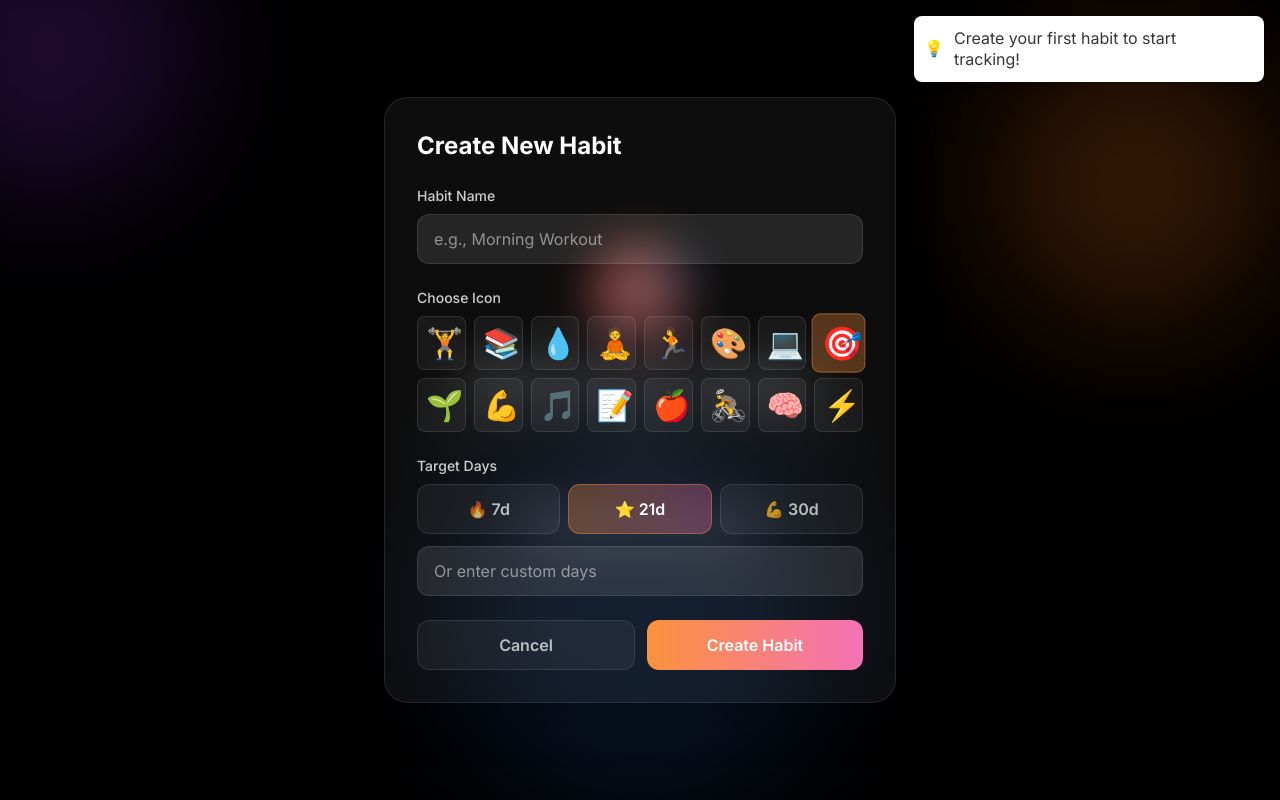
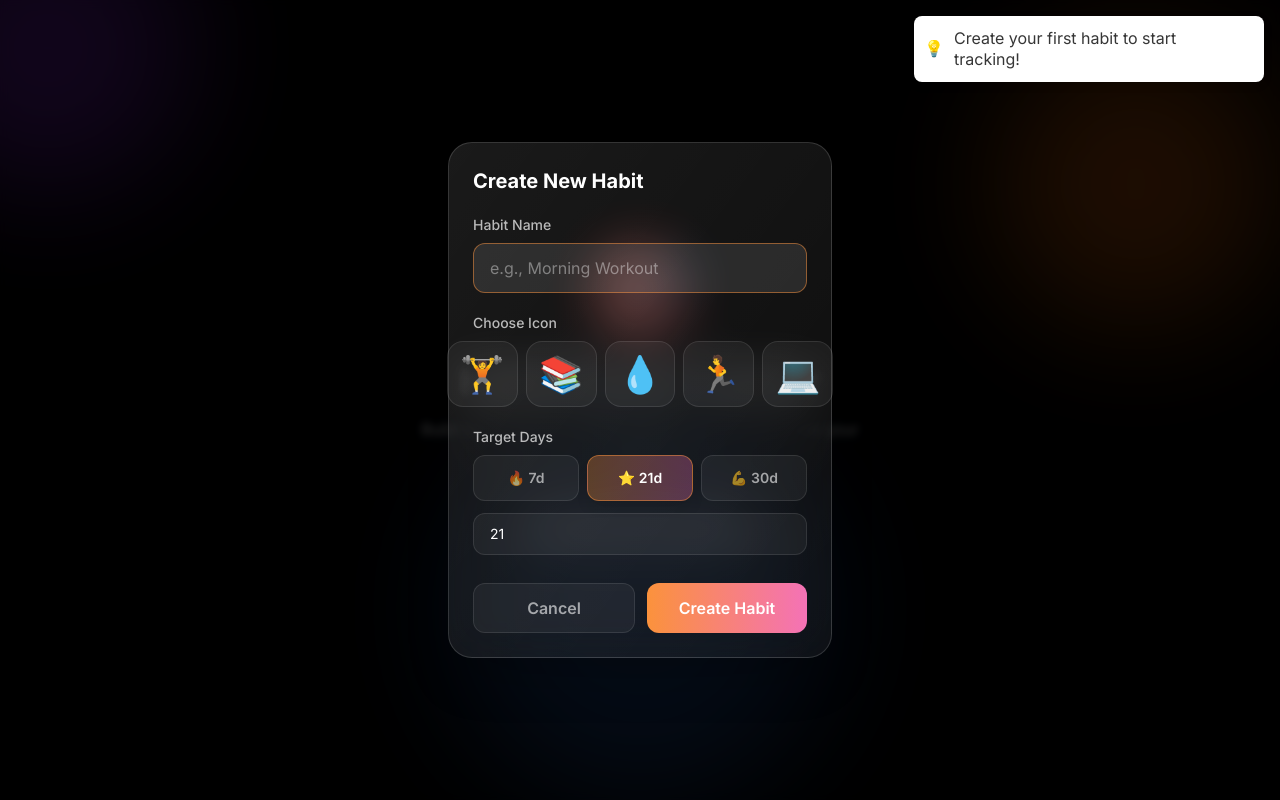
Before and after one commit to bhanu75/Habit-Streak-Tracker, a Next.js app: page / in a window 1280 px wide. Both pictures are taken after a click on the button "Create Your First Habit". Built offline with nearby package versions, Linux system fonts and the light colour scheme.

Commit message:
Update CreateHabitModal.tsx

```diff
--- a/src/components/CreateHabitModal.tsx
+++ b/src/components/CreateHabitModal.tsx
@@ -3,7 +3,6 @@
 import { useState } from "react";
 import { motion, AnimatePresence } from "framer-motion";
 import { useHabitsStore } from "@/store/useHabitsStore";
-import { TARGET_PRESETS } from "@/types/habit";
 import { notify } from "@/lib/notifications";
 
 interface Props {
@@ -11,30 +10,25 @@ interface Props {
   onClose: () => void;
 }
 
-const EMOJI_OPTIONS = [
-  "🏋️", "📚", "💧", "🧘", "🏃", "🎨", "💻", "🎯",
-  "🌱", "💪", "🎵", "📝", "🍎", "🚴", "🧠", "⚡",
-];
+// Simple, most used emojis only
+const EMOJI_OPTIONS = ["🏋️", "📚", "💧", "🏃", "💻"];
 
 export default function CreateHabitModal({ isOpen, onClose }: Props) {
   const { createHabit } = useHabitsStore();
   const [name, setName] = useState("");
   const [emoji, setEmoji] = useState("🎯");
   const [targetDays, setTargetDays] = useState(21);
-  const [customDays, setCustomDays] = useState("");
 
   const handleSubmit = (e: React.FormEvent) => {
     e.preventDefault();
     if (!name.trim()) return;
 
-    const days = customDays ? parseInt(customDays) : targetDays;
-    createHabit(name.trim(), emoji, days);
+    createHabit(name.trim(), emoji, targetDays);
     notify.habitCreated(name.trim());
 
     setName("");
     setEmoji("🎯");
     setTargetDays(21);
-    setCustomDays("");
     onClose();
   };
 
@@ -47,22 +41,22 @@ export default function CreateHabitModal({ isOpen, onClose }: Props) {
             animate={{ opacity: 1 }}
             exit={{ opacity: 0 }}
             onClick={onClose}
-            className="fixed inset-0 bg-black/50 backdrop-blur-sm z-40"
+            className="fixed inset-0 bg-black/70 backdrop-blur-sm z-40"
           />
 
           <motion.div
-            initial={{ opacity: 0, scale: 0.9, y: 20 }}
-            animate={{ opacity: 1, scale: 1, y: 0 }}
-            exit={{ opacity: 0, scale: 0.9, y: 20 }}
+            initial={{ opacity: 0, scale: 0.95 }}
+            animate={{ opacity: 1, scale: 1 }}
+            exit={{ opacity: 0, scale: 0.95 }}
             className="fixed inset-0 z-50 flex items-center justify-center p-4"
           >
-            <div className="rounded-3xl border border-white/10 bg-white/5 backdrop-blur-xl p-8 max-w-lg w-full shadow-2xl">
-              <h2 className="text-2xl font-bold mb-6 text-white">Create New Habit</h2>
+            <div className="rounded-3xl border border-white/15 bg-gradient-to-br from-white/10 to-white/5 backdrop-blur-xl p-6 max-w-sm w-full shadow-2xl">
+              <h2 className="text-xl font-bold mb-5 text-white">Create New Habit</h2>
 
-              <form onSubmit={handleSubmit} className="space-y-6">
+              <form onSubmit={handleSubmit} className="space-y-5">
                 {/* Habit Name */}
                 <div>
-                  <label className="block text-sm font-medium mb-2 text-white/80">
+                  <label className="block text-sm font-medium mb-2 text-white/70">
                     Habit Name
                   </label>
                   <input
@@ -70,27 +64,28 @@ export default function CreateHabitModal({ isOpen, onClose }: Props) {
                     value={name}
                     onChange={(e) => setName(e.target.value)}
                     placeholder="e.g., Morning Workout"
-                    className="w-full px-4 py-3 rounded-xl border border-white/10 bg-white/10 text-white placeholder:text-white/50 focus:border-orange-400/40 focus:ring-1 focus:ring-orange-400/40 outline-none transition-colors"
+                    className="w-full px-4 py-3 rounded-xl border border-white/10 bg-white/5 text-white placeholder:text-white/40 focus:border-orange-400/50 focus:bg-white/10 outline-none transition-all"
                     required
+                    autoFocus
                   />
                 </div>
 
-                {/* Emoji Picker */}
+                {/* Emoji Picker - Only 5 */}
                 <div>
-                  <label className="block text-sm font-medium mb-2 text-white/80">
+                  <label className="block text-sm font-medium mb-2 text-white/70">
                     Choose Icon
                   </label>
-                  <div className="grid grid-cols-8 gap-2">
+                  <div className="flex gap-2 justify-center">
                     {EMOJI_OPTIONS.map((e) => (
                       <button
                         key={e}
                         type="button"
                         onClick={() => setEmoji(e)}
                         className={[
-                          "text-3xl p-2 rounded-lg transition-all border",
+                          "text-4xl p-3 rounded-2xl transition-all border",
                           emoji === e
-                            ? "bg-orange-400/30 border-orange-400/40 scale-110"
-                            : "bg-white/5 border-white/10 hover:bg-white/10",
+                            ? "bg-orange-400/30 border-orange-400/50 scale-110 shadow-lg shadow-orange-400/20"
+                            : "bg-white/5 border-white/10 hover:bg-white/10 hover:scale-105",
                         ].join(" ")}
                       >
                         {e}
@@ -99,25 +94,26 @@ export default function CreateHabitModal({ isOpen, onClose }: Props) {
                   </div>
                 </div>
 
-                {/* Target Days */}
+                {/* Target Days - Only 3 options */}
                 <div>
-                  <label className="block text-sm font-medium mb-2 text-white/80">
+                  <label className="block text-sm font-medium mb-2 text-white/70">
                     Target Days
                   </label>
                   <div className="grid grid-cols-3 gap-2 mb-3">
-                    {TARGET_PRESETS.slice(0, 3).map((preset) => (
+                    {[
+                      { days: 7, emoji: "🔥" },
+                      { days: 21, emoji: "⭐" },
+                      { days: 30, emoji: "💪" },
+                    ].map((preset) => (
                       <button
                         key={preset.days}
                         type="button"
-                        onClick={() => {
-                          setTargetDays(preset.days);
-                          setCustomDays("");
-                        }}
+                        onClick={() => setTargetDays(preset.days)}
                         className={[
-                          "py-3 rounded-xl font-semibold transition-all border",
-                          targetDays === preset.days && !customDays
-                            ? "bg-gradient-to-r from-orange-400/30 to-pink-400/30 text-white border-orange-400/40"
-                            : "bg-white/5 text-white/70 border-white/10 hover:bg-white/10",
+                          "py-3 rounded-xl font-semibold transition-all border text-sm",
+                          targetDays === preset.days
+                            ? "bg-gradient-to-r from-orange-400/30 to-pink-400/30 text-white border-orange-400/50 shadow-lg"
+                            : "bg-white/5 text-white/60 border-white/10 hover:bg-white/10",
                         ].join(" ")}
                       >
                         {preset.emoji} {preset.days}d
@@ -127,27 +123,27 @@ export default function CreateHabitModal({ isOpen, onClose }: Props) {
 
                   <input
                     type="number"
-                    value={customDays}
-                    onChange={(e) => setCustomDays(e.target.value)}
-                    placeholder="Or enter custom days"
+                    value={targetDays}
+                    onChange={(e) => setTargetDays(parseInt(e.target.value) || 21)}
+                    placeholder="Custom days"
                     min="1"
                     max="365"
-                    className="w-full px-4 py-3 rounded-xl border border-white/10 bg-white/10 text-white placeholder:text-white/50 focus:border-orange-400/40 focus:ring-1 focus:ring-orange-400/40 outline-none transition-colors"
+                    className="w-full px-4 py-2.5 rounded-xl border border-white/10 bg-white/5 text-white text-sm placeholder:text-white/40 focus:border-orange-400/50 focus:bg-white/10 outline-none transition-all"
                   />
                 </div>
 
                 {/* Actions */}
-                <div className="flex gap-3">
+                <div className="flex gap-3 pt-2">
                   <button
                     type="button"
                     onClick={onClose}
-                    className="flex-1 py-3 rounded-xl font-semibold bg-white/5 border border-white/10 text-white/70 hover:bg-white/10 transition-colors"
+                    className="flex-1 py-3 rounded-xl font-semibold bg-white/5 border border-white/10 text-white/60 hover:bg-white/10 hover:text-white/80 transition-all"
                   >
                     Cancel
                   </button>
                   <button
                     type="submit"
-                    className="flex-1 py-3 rounded-xl font-semibold bg-gradient-to-r from-orange-400 to-pink-400 text-white hover:shadow-lg hover:shadow-orange-400/20 transition-all"
+                    className="flex-1 py-3 rounded-xl font-semibold bg-gradient-to-r from-orange-400 to-pink-400 text-white hover:shadow-lg hover:shadow-orange-400/30 transition-all"
                   >
                     Create Habit
                   </button>
```
